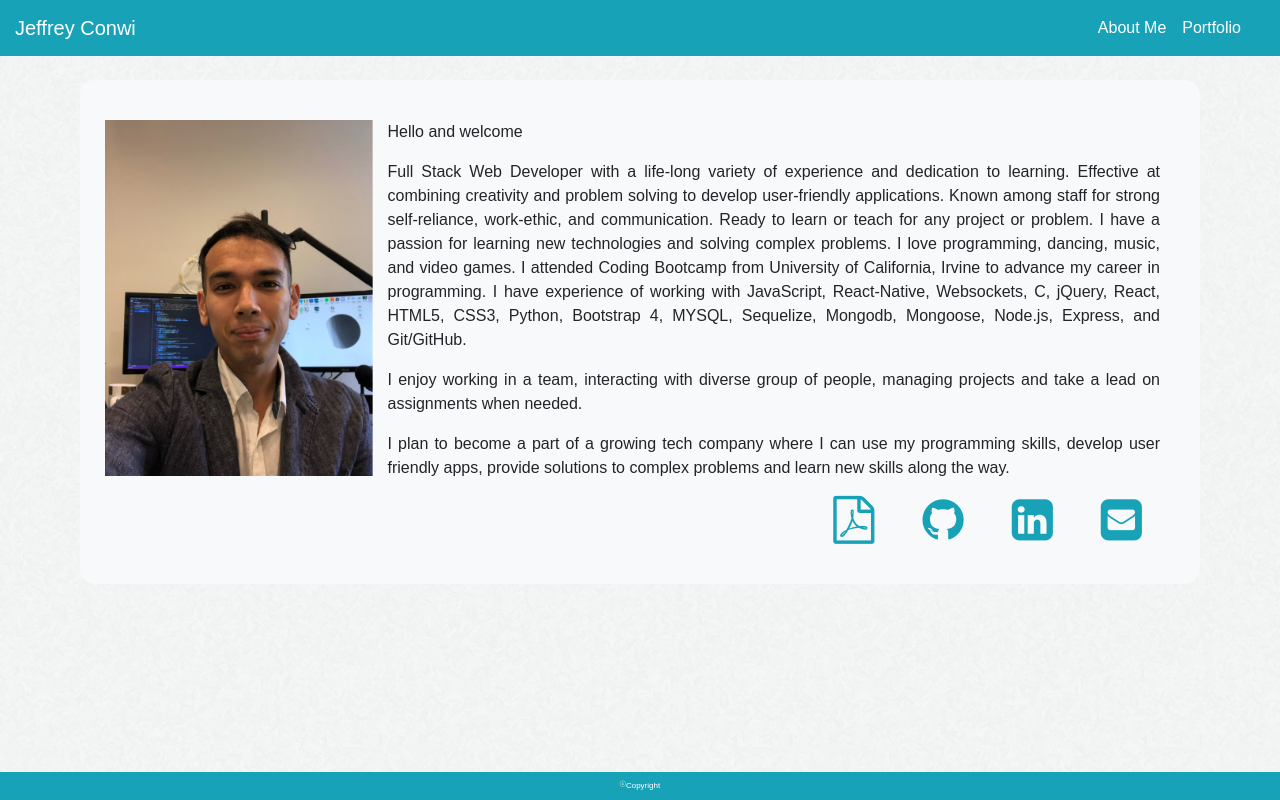
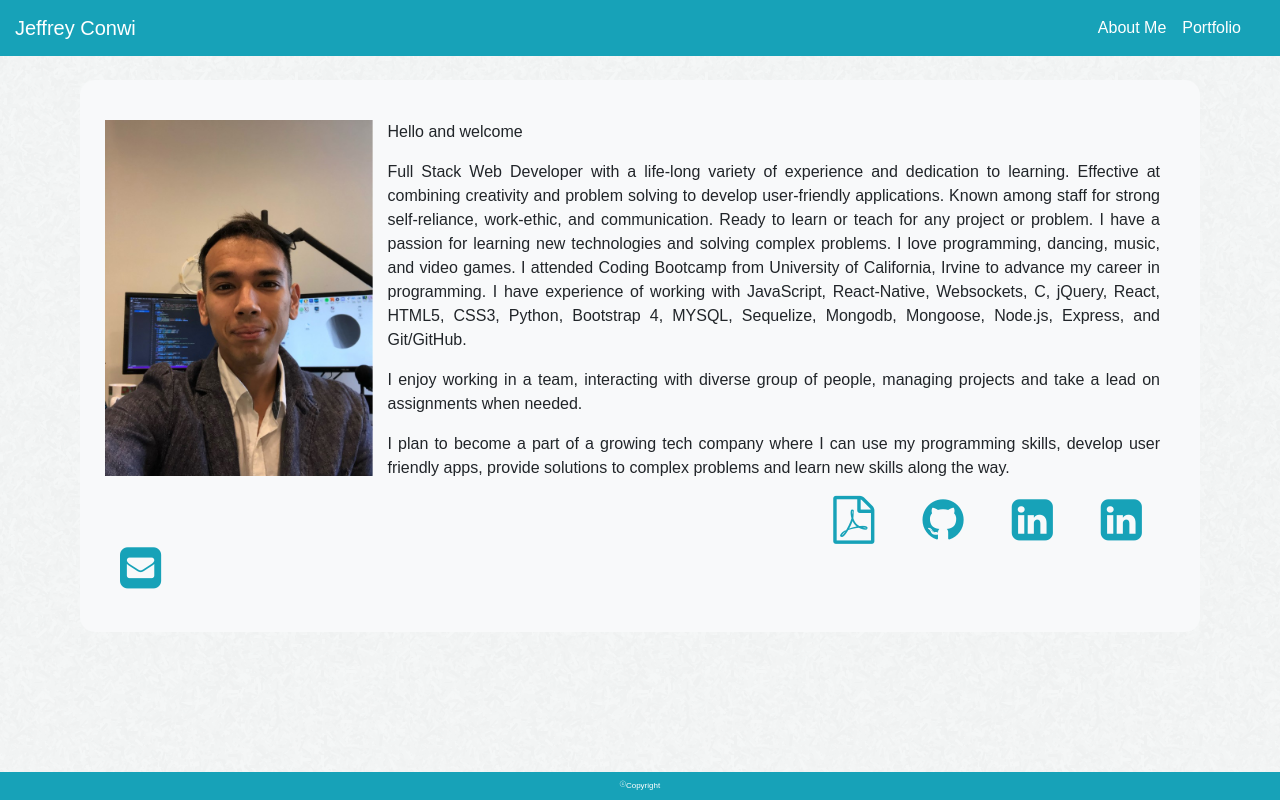
Before and after one commit to jephrocs/updatedPort, a plain HTML site: page index.html in a window 1280 px wide. Drawn offline with nearby package versions, Linux system fonts and the light colour scheme.

Commit message:
Update index.html

```diff
--- a/index.html
+++ b/index.html
@@ -94,6 +94,11 @@
                 </a>
             </div>
             <div class="icons col-md-1">
+                <a href="https://www.linkedin.com/in/jeffreyconwi/  " target="_blank">
+                    <i class="fa fa-linkedin-square" style="font-size:48px; color: #17a2b8;"></i>
+                </a>
+            </div>
+            <div class="icons col-md-1">
                 <a href="mailto:jpconwi@gmail.com.com" target="_blank">
                     <i class="fa fa-envelope-square" style="font-size:48px; color: #17a2b8;"></i>
                 </a>
```
